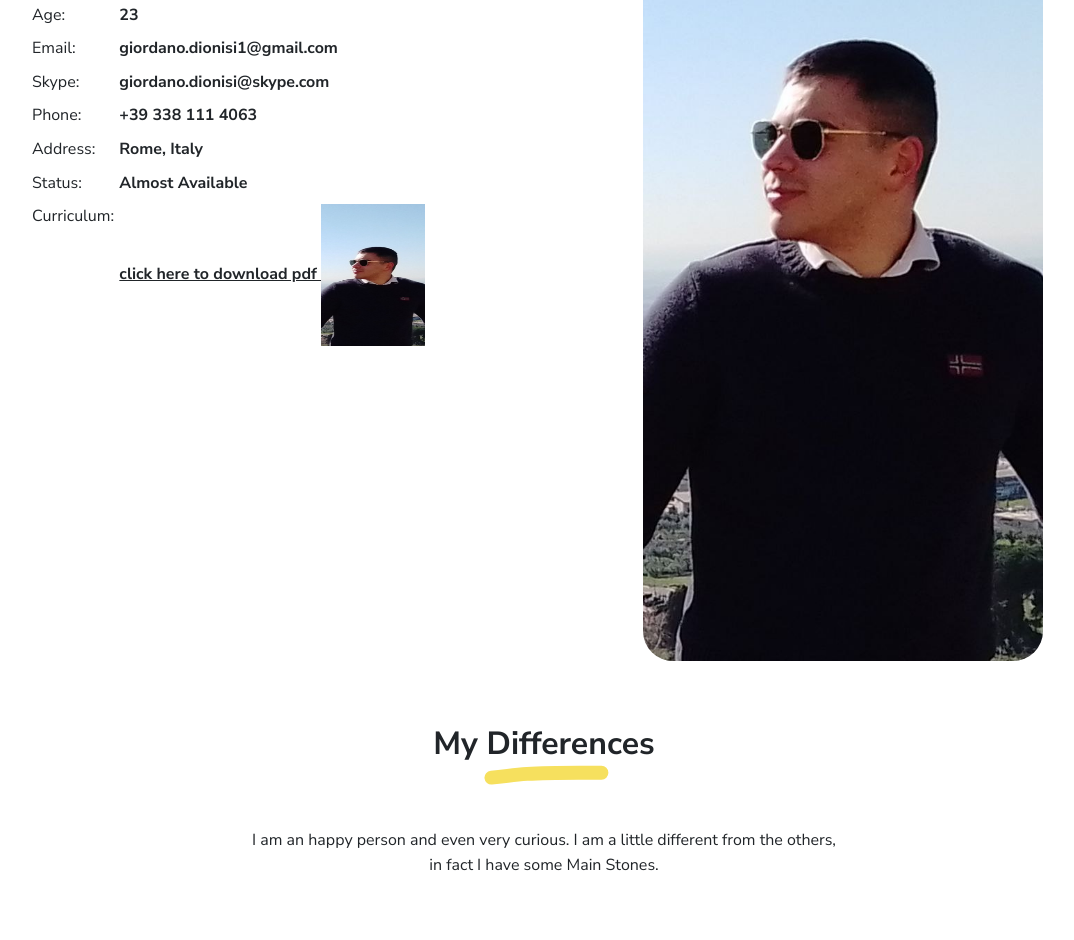
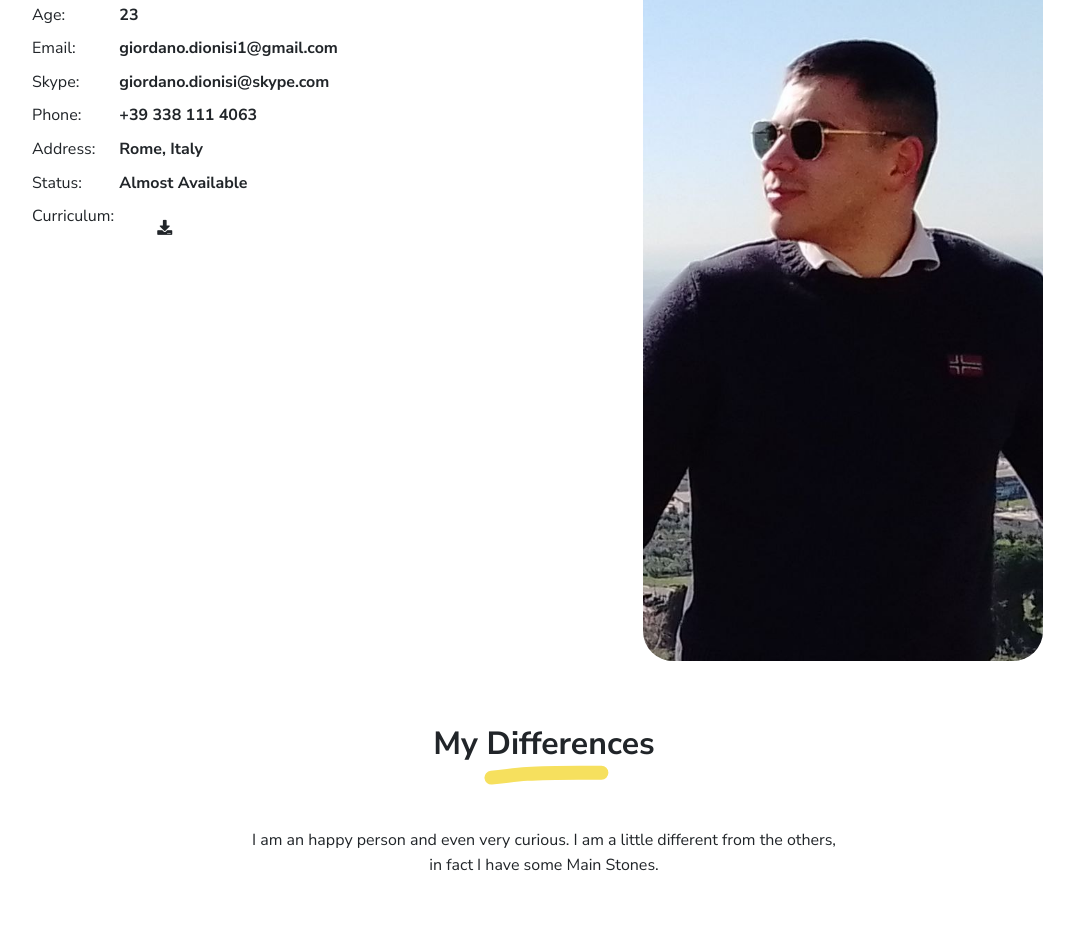
Before and after one commit to Giordano99/home, a plain HTML site: page index.html in a window 1280 px wide. Shown: the part 1062-2002 px from the top of the page, without its empty margins (96-1170 px from the left). Drawn offline with Linux system fonts and the light colour scheme.

Commit message:
Update index.html

```diff
--- a/index.html
+++ b/index.html
@@ -138,9 +138,9 @@
           <div class="col-sm-10">
             <div class="pb-1 fw-bolder">
               <a href="Recreating_Business_Insider_s_CV_of_Giordano_Dionisi-2.pdf" download>
-        click here to download pdf
-    </a>
-              <a href="./images/avatar.jpg" download> <img src="./images/avatar.jpg" alt="W3Schools" width="104" height="142"> </a>
+                <button class="btn"><i class="fa fas fa-download"></i></button>
+
+              </a>
             </div>
           </div>
 
```
